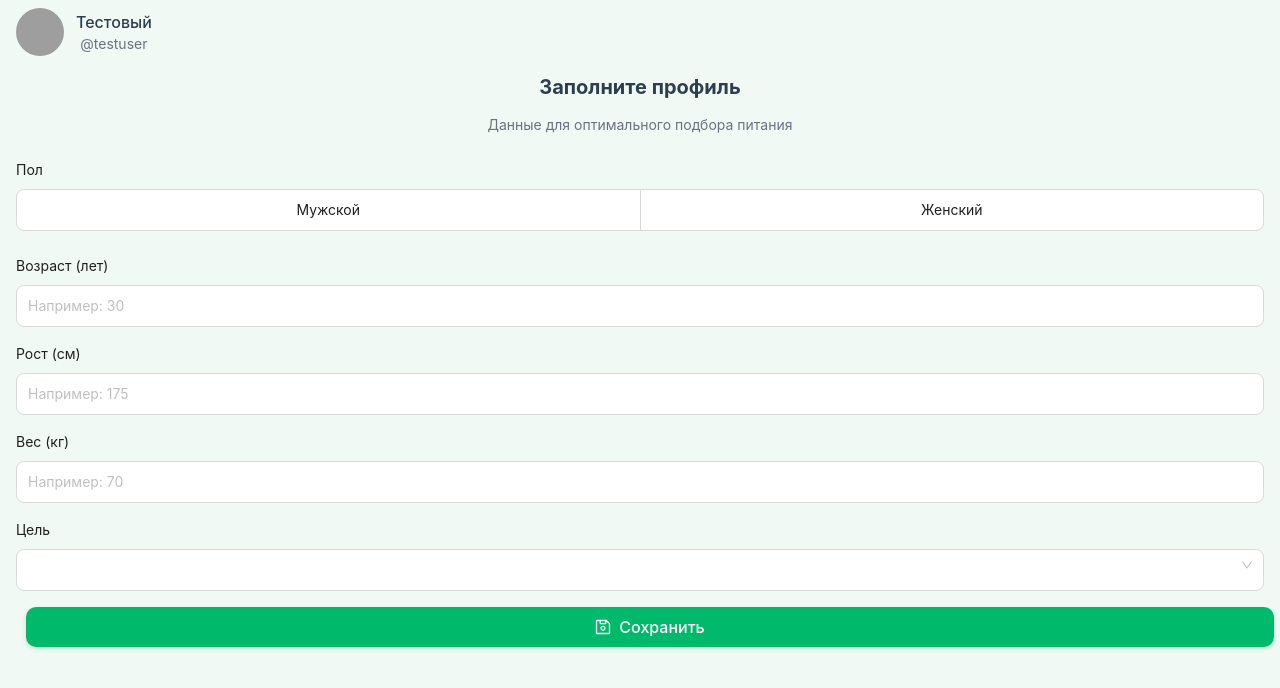
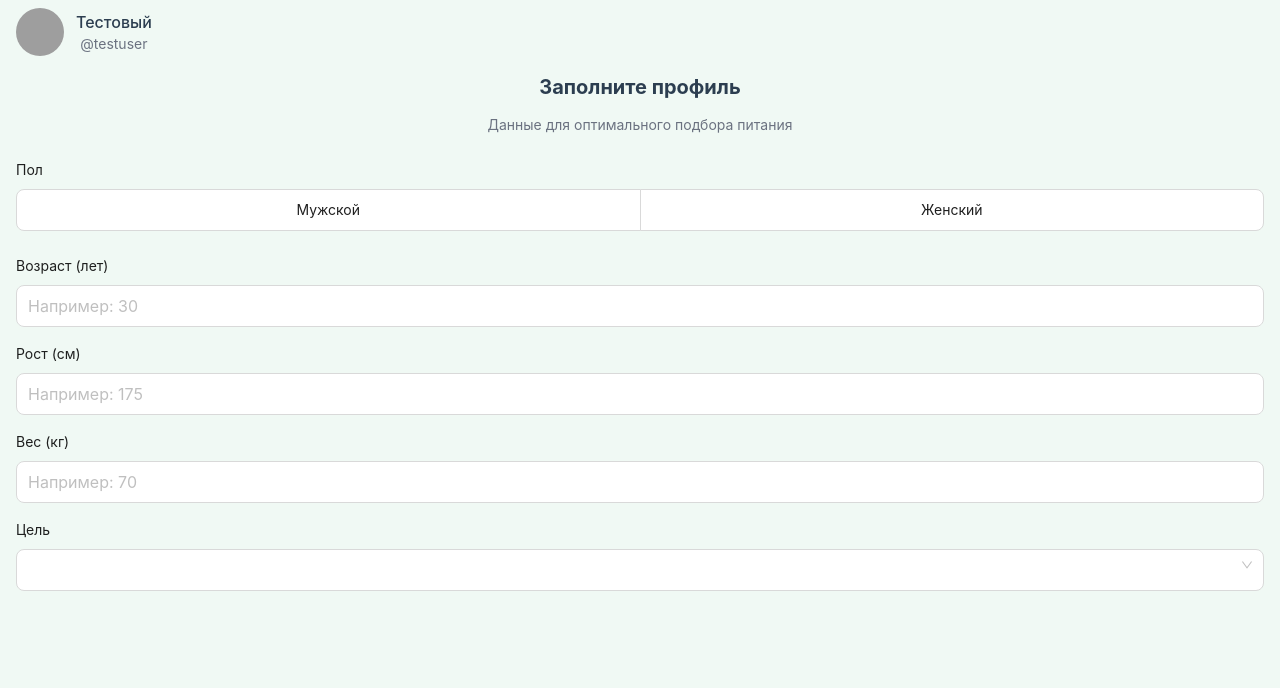
Before and after one commit to Manath-iq/PhotoCallAI, a React (Create React App) app: page / in a window 1280 px wide. Shown: the top 688 px of the page. Built offline with nearby package versions, Linux system fonts and the light colour scheme; grey boxes are pictures that could not be loaded.

Commit message:
fix register screen issues

```diff
--- a/src/components/UserProfile.css
+++ b/src/components/UserProfile.css
@@ -49,6 +49,34 @@
   line-height: 42px !important;
 }
 
+/* Input fix for mobile keyboard */
+input[type="number"] {
+  font-size: 16px !important; /* Prevents iOS from zooming in */
+  transform: translateZ(0); /* Force hardware acceleration */
+}
+
+/* Prevent zooming on inputs for iOS */
+@media screen and (-webkit-min-device-pixel-ratio:0) {
+  select,
+  textarea,
+  input[type="text"],
+  input[type="number"],
+  input[type="password"],
+  input[type="datetime"],
+  input[type="datetime-local"],
+  input[type="date"],
+  input[type="month"],
+  input[type="time"],
+  input[type="week"],
+  input[type="email"],
+  input[type="url"],
+  input[type="search"],
+  input[type="tel"],
+  input[type="color"] {
+    font-size: 16px !important;
+  }
+}
+
 /* Адаптивные отступы для маленьких экранов */
 @media (max-width: 375px) {
   .ant-form-item {
@@ -58,6 +86,22 @@
   .ant-form-item-label {
     padding-bottom: 4px;
   }
+}
+
+/* Profile container for proper scrolling with mobile keyboard */
+.profile-container {
+  overflow-y: auto;
+  max-height: 100%;
+  padding-bottom: 60px; /* Add bottom padding for keyboard */
+  -webkit-overflow-scrolling: touch; /* Smooth scrolling on iOS */
+}
+
+/* Fix cursor visibility in inputs */
+.ant-input:focus,
+.ant-input-number-input:focus,
+.ant-select-selector:focus {
+  position: relative;
+  z-index: 2;
 }
 
 /* Анимации для перехода */
--- a/src/components/UserProfile.js
+++ b/src/components/UserProfile.js
@@ -1,9 +1,8 @@
-import { useState, useEffect } from 'react';
+import { useState, useEffect, useRef } from 'react';
 import { STORAGE_KEYS, saveToStorage, loadFromStorage } from '../utils/storage';
 import { useTelegram } from '../TelegramContext';
 import { Form, Input, Select, Radio, message } from 'antd';
-import { UserOutlined, SaveOutlined, CheckCircleOutlined } from '@ant-design/icons';
-import { Button } from './common';
+import { UserOutlined, CheckCircleOutlined } from '@ant-design/icons';
 import './UserProfile.css';
 
 // Default profile values
@@ -26,6 +25,7 @@ const UserProfile = ({ onComplete }) => {
   const [form] = Form.useForm();
   const [isSubmitting, setIsSubmitting] = useState(false);
   const { webApp, user } = useTelegram();
+  const formContainerRef = useRef(null);
 
   useEffect(() => {
     // Try to load existing profile
@@ -37,13 +37,70 @@ const UserProfile = ({ onComplete }) => {
     // Set back button handler if available
     if (webApp) {
       webApp.BackButton.hide();
+
+      // Configure the Main Button
+      if (webApp.MainButton) {
+        webApp.MainButton.setText('Сохранить');
+        webApp.MainButton.show();
+        webApp.MainButton.onClick(handleMainButtonClick);
+      }
     }
+
+    return () => {
+      // Clean up when component unmounts
+      if (webApp && webApp.MainButton) {
+        webApp.MainButton.offClick(handleMainButtonClick);
+        webApp.MainButton.hide();
+      }
+    };
   }, [webApp, form]);
+
+  // Fix for keyboard appearance and cursor position issues
+  useEffect(() => {
+    // Fix for focusing form inputs in mobile
+    const handleFocus = () => {
+      // Small delay to let the keyboard open first
+      setTimeout(() => {
+        if (formContainerRef.current) {
+          // This helps ensure the cursor is visible
+          const activeElement = document.activeElement;
+          if (activeElement) {
+            activeElement.scrollIntoView({ behavior: 'smooth', block: 'center' });
+          }
+        }
+      }, 300);
+    };
+
+    // Add listeners to all inputs in the form
+    const inputs = document.querySelectorAll('input, textarea, select');
+    inputs.forEach(input => {
+      input.addEventListener('focus', handleFocus);
+    });
+
+    return () => {
+      // Clean up
+      inputs.forEach(input => {
+        input.removeEventListener('focus', handleFocus);
+      });
+    };
+  }, []);
+
+  const handleMainButtonClick = () => {
+    form.submit();
+  };
 
   const handleSubmit = async (values) => {
     setIsSubmitting(true);
 
     try {
+      // Convert numeric string values to numbers
+      const numericFields = ['age', 'height', 'weight'];
+      numericFields.forEach(field => {
+        if (values[field]) {
+          values[field] = Number(values[field]);
+        }
+      });
+
       // Save to localStorage
       saveToStorage(STORAGE_KEYS.USER_PROFILE, values);
 
@@ -61,6 +118,11 @@ const UserProfile = ({ onComplete }) => {
       // Notify parent component
       if (onComplete) {
         onComplete(values);
+      }
+
+      // Hide the Main Button after submission
+      if (webApp && webApp.MainButton) {
+        webApp.MainButton.hide();
       }
     } catch (error) {
       console.error('Error saving profile:', error);
@@ -81,7 +143,7 @@ const UserProfile = ({ onComplete }) => {
   };
 
   return (
-    <div className="px-4 py-2 max-w-full">
+    <div className="px-4 py-2 max-w-full profile-container" ref={formContainerRef}>
       <div className="mb-6">
         {user && (
           <div className="flex items-center mb-4">
@@ -111,6 +173,7 @@ const UserProfile = ({ onComplete }) => {
         requiredMark={false}
         className="space-y-4 w-full"
         initialValues={DEFAULT_PROFILE}
+        validateTrigger="onBlur"
       >
         <Form.Item
           name="gender"
@@ -128,7 +191,15 @@ const UserProfile = ({ onComplete }) => {
           label="Возраст (лет)"
           rules={[
             { required: true, message: 'Введите возраст' },
-            { type: 'number', min: 16, max: 120, message: 'Укажите возраст от 16 до 120 лет' }
+            {
+              validator: (_, value) => {
+                const num = Number(value);
+                if (isNaN(num) || num < 16 || num > 120) {
+                  return Promise.reject('Укажите возраст от 16 до 120 лет');
+                }
+                return Promise.resolve();
+              }
+            }
           ]}
         >
           <Input
@@ -144,7 +215,15 @@ const UserProfile = ({ onComplete }) => {
           label="Рост (см)"
           rules={[
             { required: true, message: 'Введите рост' },
-            { type: 'number', min: 120, max: 250, message: 'Укажите рост от 120 до 250 см' }
+            {
+              validator: (_, value) => {
+                const num = Number(value);
+                if (isNaN(num) || num < 120 || num > 250) {
+                  return Promise.reject('Укажите рост от 120 до 250 см');
+                }
+                return Promise.resolve();
+              }
+            }
           ]}
         >
           <Input
@@ -160,7 +239,15 @@ const UserProfile = ({ onComplete }) => {
           label="Вес (кг)"
           rules={[
             { required: true, message: 'Введите вес' },
-            { type: 'number', min: 30, max: 300, message: 'Укажите вес от 30 до 300 кг' }
+            {
+              validator: (_, value) => {
+                const num = Number(value);
+                if (isNaN(num) || num < 30 || num > 300) {
+                  return Promise.reject('Укажите вес от 30 до 300 кг');
+                }
+                return Promise.resolve();
+              }
+            }
           ]}
         >
           <Input
@@ -184,20 +271,6 @@ const UserProfile = ({ onComplete }) => {
             ))}
           </Select>
         </Form.Item>
-
-        <Form.Item className="mt-4 mx-0 w-full">
-          <Button
-            type="primary"
-            htmlType="submit"
-            size="large"
-            block
-            loading={isSubmitting}
-            icon={<SaveOutlined />}
-            className="w-full"
-          >
-            Сохранить
-          </Button>
-        </Form.Item>
       </Form>
     </div>
   );
```
Also changed, not shown: 1 other file (tests, documents, lock files or other folders).
